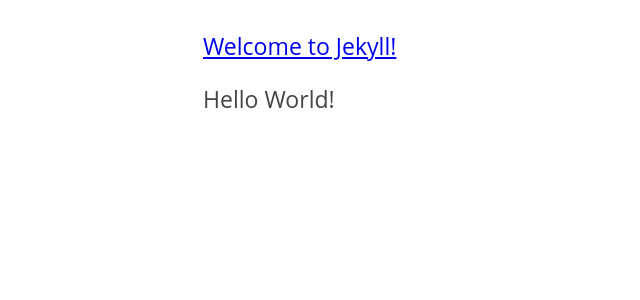
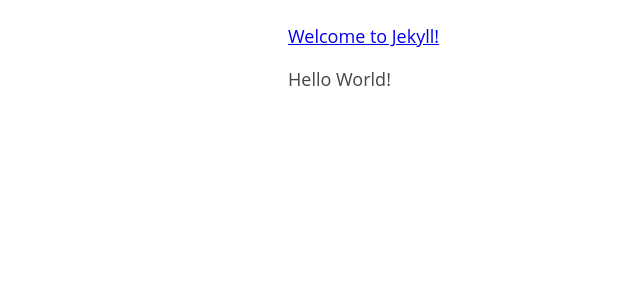
Before and after one commit to donqustix/donqustix.github.io, a Jekyll site: the page built from index.md, in a window 1280 px wide. Shown: the top 300 px of the page, without its empty margins (37-677 px from the left). Built offline with Jekyll 4.4.1, drawn with Linux system fonts in a browser that asks for light colours.

Commit message:
add styling

```diff
--- a/assets/css/main.scss
+++ b/assets/css/main.scss
@@ -2,12 +2,10 @@
 ---
 
 body {
-
-  font-size: calc(14px + (26 - 14) * ((100vw - 300px) / (1600 - 300)));
-  line-height: calc(1.3em + (1.5 - 1.2) * ((100vw - 300px)/(1600 - 300)));
-
-    font-family: "Open Sans", sans-serif;
+    font: 1.125em "Open Sans", sans-serif;
+    line-height: 1.4;
+    text-align: justify;
     color: #454545;
-    max-width: 800px;
+    max-width: 35em;
     margin: 0 auto;
 }
```
